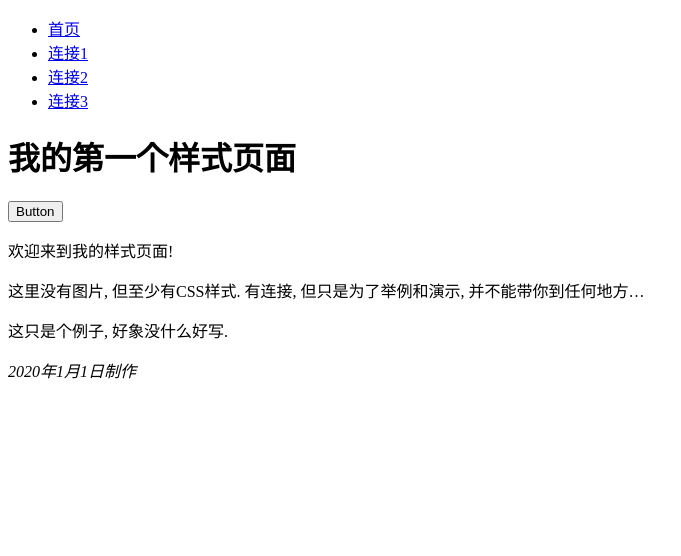
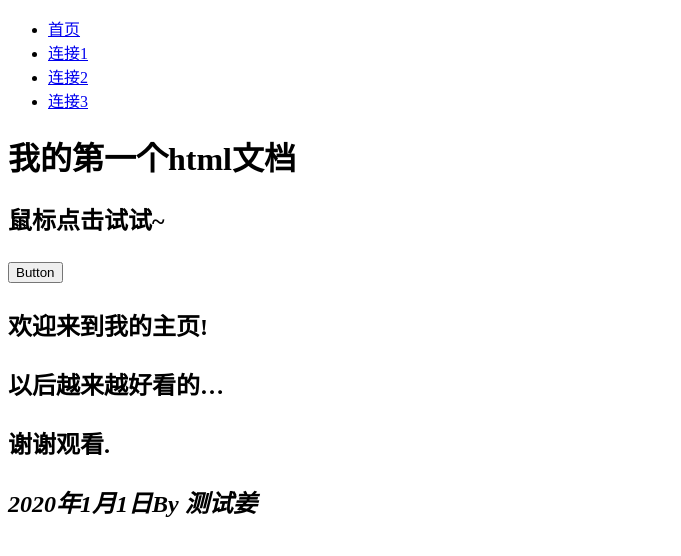
Before and after one commit to JiangWenHui0415/JiangWenHui0415.github.io, a plain HTML site: page index.html in a window 1280 px wide. Shown: the whole page, without its empty margins (0-681 px from the left). Drawn offline with Linux system fonts and the light colour scheme.

Commit message:
Update index.html

```diff
--- a/index.html
+++ b/index.html
@@ -1,8 +1,8 @@
 <!DOCTYPE html PUBLIC "-//W3C//DTD HTML 4.01//EN">
 <html>
 <head>
-  <title>我的第一个样式页面</title>
-  <link rel="stylesheet" href="mystyle.css">
+  <title>我的第一个html文档</title>
+  <link rel="stylesheet" href="home.css">
 </head>
 
 <body>
@@ -16,16 +16,20 @@
 </ul>
 
 <!-- 主要内容 -->
-<h1>我的第一个样式页面</h1>
+<h1>我的第一个html文档</h1>
+
+<h2>鼠标点击试试~<h2>
+
 <button class="button">Button</button>
-<p>欢迎来到我的样式页面!
 
-<p>这里没有图片, 但至少有CSS样式. 有连接, 但只是为了举例和演示, 并不能带你到任何地方&hellip;
+<p>欢迎来到我的主页!
 
-<p>这只是个例子, 好象没什么好写.
+<p>以后越来越好看的&hellip;
+
+<p>谢谢观看.
 
 <!-- 签名和日期 -->
-<address>2020年1月1日制作</address>
+<address>2020年1月1日By 测试姜</address>
 
 </body>
 </html>
```
